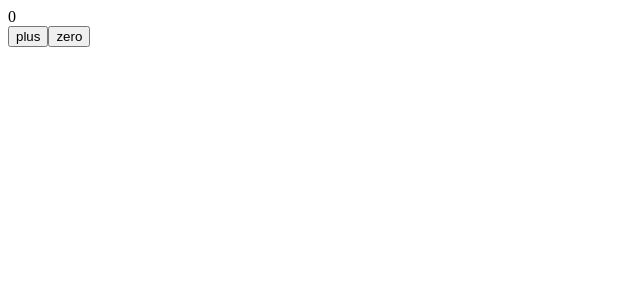
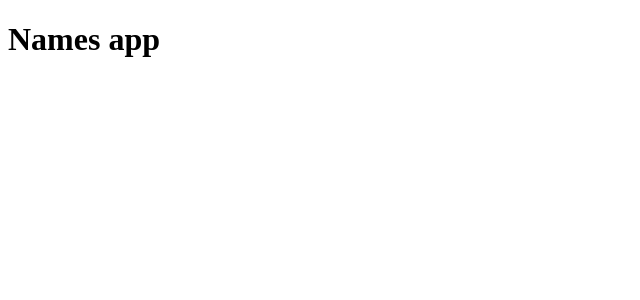
Before and after one commit to Duukkis8D/solita-dev-academy-2021-exercise, a React (Create React App) app: page / in a window 1280 px wide. Shown: the top 300 px of the page, without its empty margins (0-640 px from the left). Built offline with nearby package versions, Linux system fonts and the light colour scheme; data requests are answered from the project's data file.

Commit message:
using json file

```diff
--- a/src/App.js
+++ b/src/App.js
@@ -1,17 +1,21 @@
-import React, { useState } from 'react'
+import React, { useState, useEffect } from 'react'
+import axios from 'axios'
 
 const App = (props) => {
-  const [ counter, setCounter ] = useState(0)
+  const [ names, setNames ] = useState([])
+
+  useEffect(() => {
+    axios
+      .get('http://localhost:3001/names')
+      .then(response => {
+        console.log(response.data)
+        setNames(response.data)
+      })
+  }, [])
 
   return (
     <div>
-      <div>{counter}</div>
-      <button onClick={() => setCounter(counter + 1)}>
-        plus
-      </button>
-      <button onClick={() => setCounter(0)}>
-        zero
-      </button>
+      <h1>Names app</h1>
     </div>
   )
 }
```
